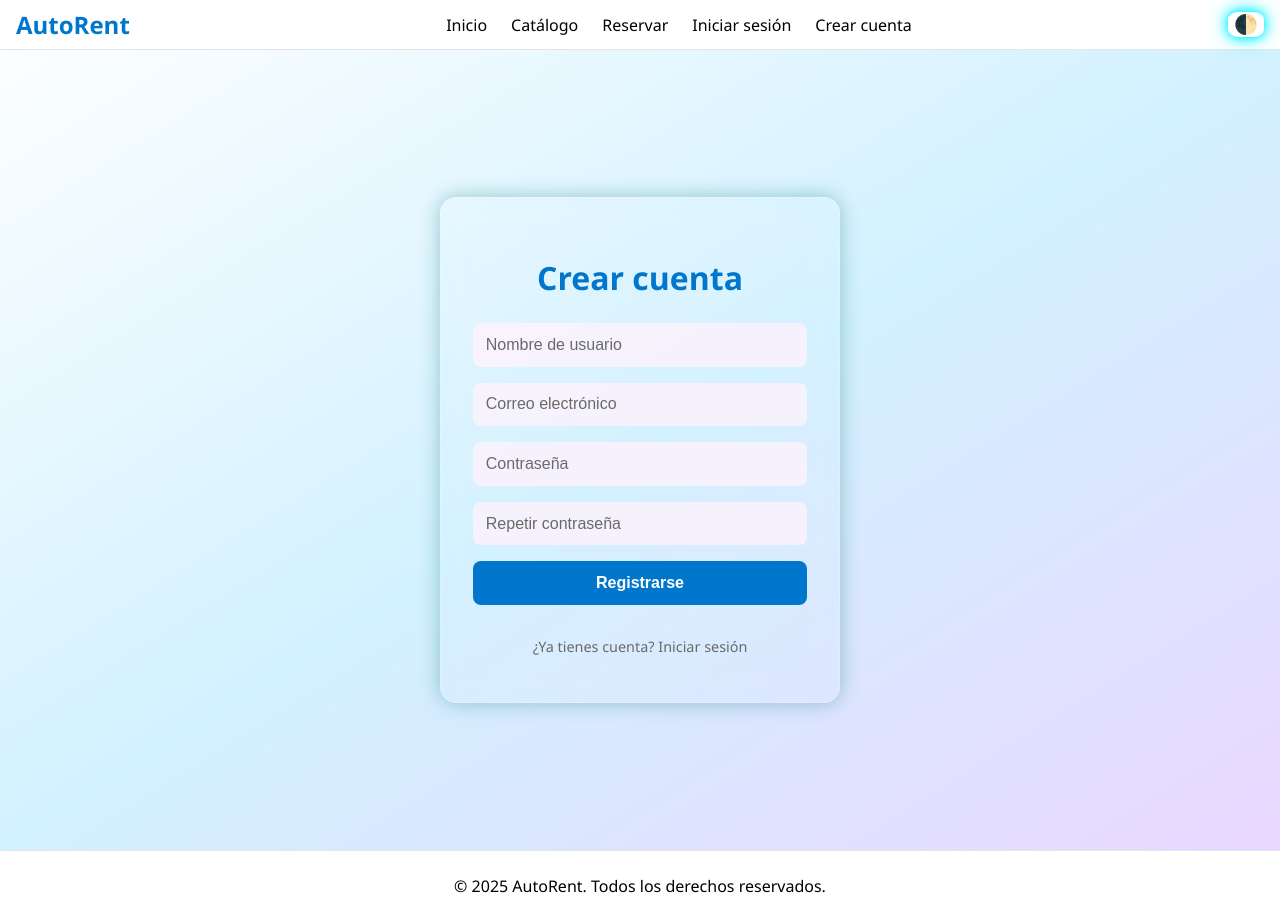
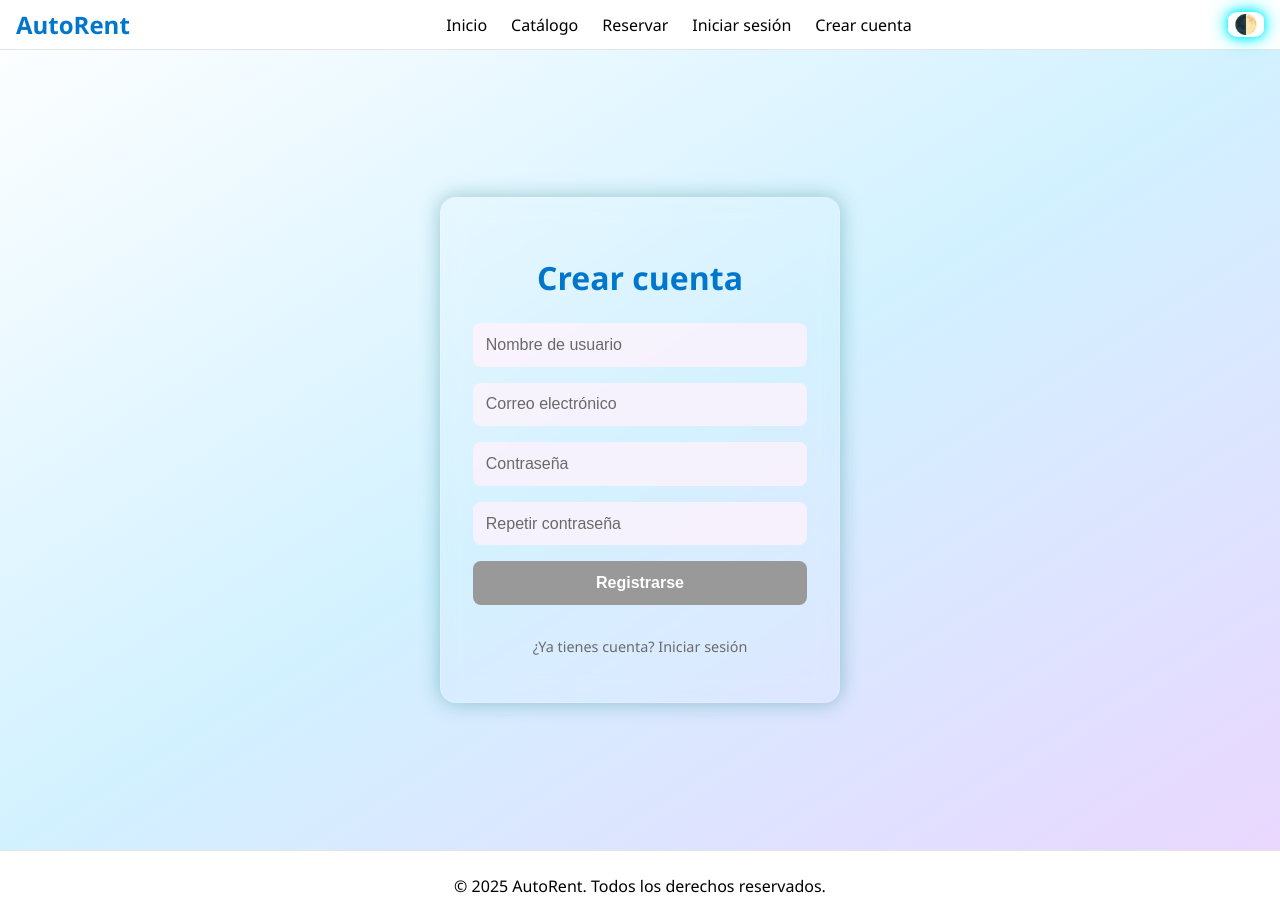
Before and after one commit to CherryMochiPanda/alquiler-autos, a Vue app in the folder frontend/: page /signup in a window 1280 px wide. Built offline with nearby package versions, Linux system fonts and the light colour scheme.

Commit message:
rectificaciones desde uni
se arregló los errores de interfaz del login y crear cuenta

```diff
--- a/frontend/src/views/Login.vue
+++ b/frontend/src/views/Login.vue
@@ -7,14 +7,12 @@
     <small v-if="correo && !correoValido" class="error-msg">Debe ser un correo válido de Gmail.</small>
 
         <div class="password-field">
-      <input type="password" v-model="contrasena" placeholder="Contraseña" :class="{ error: contrasena && !contrasenaValida }" />
-
-  <button type="button" @click="showPassword = !showPassword" class="icon-button">
-   <i :class="showPassword ? 'fas fa-eye-slash' : 'fas fa-eye'"></i>
-  </button>
-  <small v-if="contrasena && !contrasenaValida" class="error-msg">Mínimo 8 caracteres, 1 mayúscula y 1 número.</small>
-</div>
-
+      <input :type="showPassword ? 'text' : 'password'" v-model="password" placeholder="Contraseña" :class="{ error: password && !contrasenaValida }" />
+      <button type="button" @click="showPassword = !showPassword" class="icon-button">
+      <i :class="showPassword ? 'fas fa-eye-slash' : 'fas fa-eye'"></i>
+      </button>
+    </div>
+    <small v-if="password && !contrasenaValida" class="error-msg">Mínimo 8 caracteres, 1 mayúscula y 1 número.</small>
           <button type="submit" :disabled="!formValido">Iniciar sesión</button>
           <div v-if="mensaje" :class="['alert', tipoMensaje]">
             {{ mensaje }}
@@ -29,7 +27,8 @@
 import { ref, computed } from 'vue'
 
 const correo = ref('')
-const contrasena = ref('')
+const password = ref('')
+const showPassword = ref(false)
 const mensaje = ref('')
 
 const correoValido = computed(() =>
@@ -37,7 +36,7 @@ const correoValido = computed(() =>
 )
 
 const contrasenaValida = computed(() =>
-  /^(?=.*[A-Z])(?=.*\d).{8,}$/.test(contrasena.value)
+  /^(?=.*[A-Z])(?=.*\d).{8,}$/.test(password.value)
 )
 
 const formValido = computed(() =>
@@ -50,11 +49,11 @@ function iniciarSesion() {
 
   if (!encontrado) {
     mensaje.value = 'Correo no registrado.'
-  } else if (encontrado.contrasena !== contrasena.value) {
+  } else if (encontrado.password !== password.value) {
     mensaje.value = 'Contraseña incorrecta.'
   } else {
     mensaje.value = `Bienvenido, ${encontrado.nombre}`
-    // Aquí puedes redirigir o guardar sesión
+    // Aquí redirigir o guardar sesión
   }
 }
 
@@ -70,6 +69,15 @@ function iniciarSesion() {
 .password-field input {
   flex: 1;
   padding-right: 2.5rem;
+}
+
+.password-field button {
+  margin-left: 0.5rem;
+  background: none;
+  border: none;
+  color: var(--accent-color);
+  font-size: 1.2rem;
+  cursor: pointer;
 }
 
 .icon-button {
@@ -181,6 +189,7 @@ function iniciarSesion() {
 
 }
 .error-msg {
+  flex-direction: column;
   color: #ff4d4d;
   font-size: 0.85rem;
   margin-top: -0.5rem;
@@ -188,7 +197,7 @@ function iniciarSesion() {
 input.error {
   border: 1px solid #ff4d4d;
 }
-button:disabled {
+.auth-box button:disabled {
   background-color: #999;
   cursor: not-allowed;
 }
--- a/frontend/src/views/Reserva.vue
+++ b/frontend/src/views/Reserva.vue
@@ -100,10 +100,8 @@ function handleReserva() {
         <input type="email" v-model="correo" placeholder="Correo electrónico" :class="{ error: !correo.includes('@') }" />
         <input type="tel" v-model="telefono" placeholder="Teléfono" :class="{ error: telefono.length < 8 }" />
         <small v-if="telefono && !telefonoValido" class="error-msg">Teléfono inválido. Mínimo 8 dígitos.</small>
-        <div class="doc-group">
-          <input type="text" v-model="documentoNumero" placeholder="Número de documento" :class="{ error: !documentoNumero }" />
-          <small v-if="documentoNumero && !dniValido" class="error-msg">DNI debe tener 11 dígitos.</small>
-        </div>
+        <input type="text" v-model="documentoNumero" placeholder="Número de documento" :class="{ error: !documentoNumero }" />
+        <small v-if="documentoNumero && !dniValido" class="error-msg">DNI debe tener 11 dígitos.</small>
         <input type="date" v-model="fechaInicio" :min="hoy" :class="{ error: !fechaInicio || fechaInicio < hoy }" />
         <small v-if="fechaFin && fechaFin <= fechaInicio" class="error-msg">La fecha final debe ser posterior a la de inicio.</small>
         <small v-if="fechaInicio && fechaInicio < hoy" class="error-msg">La fecha de inicio no puede ser anterior a hoy.</small>
@@ -265,6 +263,7 @@ function handleReserva() {
   border-radius: 8px;
   font-weight: bold;
   cursor: pointer;
+  transition: background-color 0.3s ease;
 }
 
 .reserva-box button:disabled {
--- a/frontend/src/views/Signup.vue
+++ b/frontend/src/views/Signup.vue
@@ -11,7 +11,7 @@
   Las contraseñas no coinciden
 </p>
 
-        <button type="submit">Registrarse</button>
+        <button type="submit"  :disabled="!formMalo" >Registrarse</button>
          <p class="switch-link" @click="$router.push('/login')">¿Ya tienes cuenta? Iniciar sesión</p>
       </form>
     </div>
@@ -19,13 +19,17 @@
 </template>
 
 <script setup>
-import { ref } from 'vue'
-
+import { ref, computed } from 'vue'
+const name= ref('')
 const email = ref('')
 const password = ref('')
 const confirmPassword = ref('')
 const emailError = ref(false)
+const nameError = ref(false)
 const passwordError = ref(false)
+const formMalo = computed(() =>
+  email.value && password.value && name.value
+)
 
 function handleLogin() {
   emailError.value = !email.value.includes('@')
@@ -137,4 +141,8 @@ function handleLogin() {
     transform: translateY(0);
   }
 }
+.auth-box button:disabled {
+  background-color: #999;
+  cursor: not-allowed;
+}
 </style>
```
